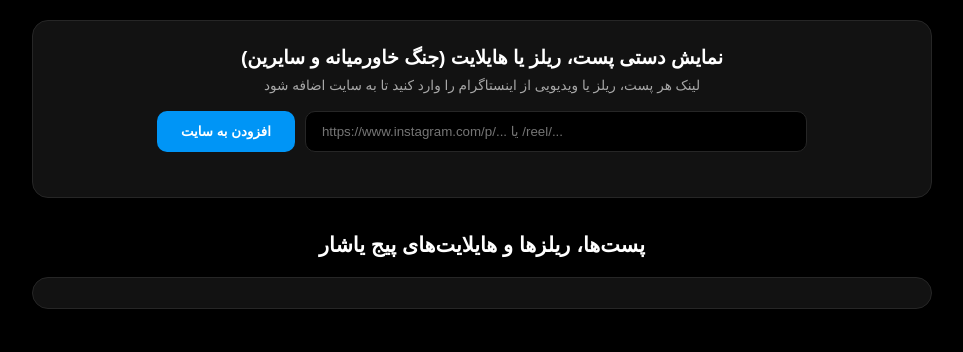
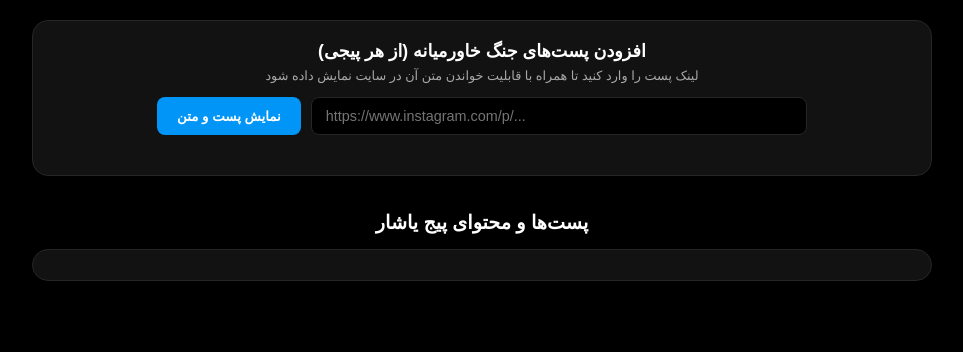
Before and after one commit to mrezasamangan-create/middle-east-news, a plain HTML site: page index.html in a window 1280 px wide. Shown: the whole page, without its empty margins (158-1121 px from the left). Drawn offline with Linux system fonts and the light colour scheme.

Commit message:
Update index.html

```diff
--- a/index.html
+++ b/index.html
@@ -3,7 +3,7 @@
 <head>
     <meta charset="UTF-8">
     <meta name="viewport" content="width=device-width, initial-scale=1.0">
-    <title>پایگاه جامع جنگ خاورمیانه و یاشار | Middle East & Yashar</title>
+    <title>پایگاه جامع جنگ خاورمیانه و یاشار | Yashar & Middle East</title>
     <style>
         :root {
             --bg-color: #000000;
@@ -16,34 +16,38 @@
         * { box-sizing: border-box; margin: 0; padding: 0; font-family: sans-serif; }
         body { background-color: var(--bg-color); color: var(--text-color); display: flex; flex-direction: column; align-items: center; padding: 20px 10px; min-height: 100vh; }
         .container { width: 100%; max-width: 900px; }
-        .downloader-card { background: var(--card-bg); border: 1px solid var(--border-color); border-radius: 16px; padding: 25px 20px; margin-bottom: 35px; text-align: center; }
-        .downloader-card h2 { font-size: 1.2rem; margin-bottom: 8px; color: #fff; }
-        .downloader-card p { font-size: 0.85rem; color: var(--text-secondary); margin-bottom: 18px; }
+
+        .admin-card { background: var(--card-bg); border: 1px solid var(--border-color); border-radius: 16px; padding: 20px; margin-bottom: 35px; text-align: center; }
+        .admin-card h2 { font-size: 1.1rem; margin-bottom: 6px; color: #fff; }
+        .admin-card p { font-size: 0.8rem; color: var(--text-secondary); margin-bottom: 14px; }
         .input-group { display: flex; gap: 10px; max-width: 650px; margin: 0 auto; }
-        .input-group input { flex: 1; padding: 12px 16px; border-radius: 10px; border: 1px solid var(--border-color); background: #000; color: #fff; direction: ltr; }
-        .input-group button { padding: 12px 24px; border-radius: 10px; border: none; background: var(--accent-color); color: white; font-weight: bold; cursor: pointer; }
-        #preview-area { margin-top: 20px; display: flex; flex-wrap: wrap; gap: 15px; justify-content: center; }
-        .embed-box { background: #000; border: 1px solid var(--border-color); border-radius: 12px; padding: 10px; }
-        .section-title { font-size: 1.3rem; text-align: center; margin-bottom: 20px; color: #fff; }
+        .input-group input { flex: 1; padding: 10px 14px; border-radius: 8px; border: 1px solid var(--border-color); background: #000; color: #fff; direction: ltr; font-size: 0.9rem; }
+        .input-group button { padding: 10px 20px; border-radius: 8px; border: none; background: var(--accent-color); color: white; font-weight: bold; cursor: pointer; }
+
+        #preview-area { margin-top: 20px; display: flex; flex-wrap: wrap; gap: 20px; justify-content: center; }
+        .embed-wrapper { background: #000; border: 1px solid var(--border-color); border-radius: 12px; padding: 12px; max-width: 340px; text-align: right; }
+        .post-caption { font-size: 0.85rem; color: var(--text-secondary); margin-top: 10px; line-height: 1.4; max-height: 100px; overflow-y: auto; padding: 5px; background: #0a0a0a; border-radius: 6px; }
+
+        .section-title { font-size: 1.2rem; text-align: center; margin-bottom: 15px; color: #fff; }
         .feed-container { width: 100%; background: var(--card-bg); border: 1px solid var(--border-color); border-radius: 16px; padding: 15px; margin-bottom: 40px; }
     </style>
 </head>
 <body>
     <div class="container">
-        <!-- بخش نمایش دستی ویدیوها و پست‌های مربوط به جنگ خاورمیانه یا سایر کانال‌ها -->
-        <div class="downloader-card">
-            <h2>نمایش دستی پست، ریلز یا هایلایت (جنگ خاورمیانه و سایرین)</h2>
-            <p>لینک هر پست، ریلز یا ویدیویی از اینستاگرام را وارد کنید تا به سایت اضافه شود</p>
+        <!-- بخش اضافه کردن اخبار جنگ خاورمیانه از هر پیجی به همراه متن/کپشن -->
+        <div class="admin-card">
+            <h2>افزودن پست‌های جنگ خاورمیانه (از هر پیجی)</h2>
+            <p>لینک پست را وارد کنید تا همراه با قابلیت خواندن متن آن در سایت نمایش داده شود</p>
             <div class="input-group">
-                <input type="text" id="insta-link" placeholder="https://www.instagram.com/p/... یا /reel/...">
-                <button onclick="displayMedia()">افزودن به سایت</button>
+                <input type="text" id="insta-link" placeholder="https://www.instagram.com/p/...">
+                <button onclick="displayMedia()">نمایش پست و متن</button>
             </div>
             <div id="preview-area"></div>
         </div>
 
-        <h2 class="section-title">پست‌ها، ریلزها و هایلایت‌های پیج یاشار</h2>
+        <h2 class="section-title">پست‌ها و محتوای پیج یاشار</h2>
 
-        <!-- بخش فید خودکار اینستاگرام (یاشار) -->
+        <!-- بخش فید خودکار اینستاگرام یاشار -->
         <div class="feed-container">
             <script src="https://elfsightcdn.com/platform.js" async></script>
             <div class="elfsight-app-582989a3-bd09-434e-8a13-7d10ee950258" data-elfsight-app-lazy></div>
@@ -60,10 +64,13 @@
             if (!cleanUrl.endsWith('/')) cleanUrl += '/';
             cleanUrl += 'embed';
 
-            const box = document.createElement('div');
-            box.className = 'embed-box';
-            box.innerHTML = `<iframe src="${cleanUrl}" width="320" height="420" frameborder="0" scrolling="no" allowtransparency="true"></iframe>`;
-            preview.appendChild(box);
+            const wrapper = document.createElement('div');
+            wrapper.className = 'embed-wrapper';
+            wrapper.innerHTML = `
+                <iframe src="${cleanUrl}" width="320" height="400" frameborder="0" scrolling="no" allowtransparency="true"></iframe>
+                <div class="post-caption">برای خواندن کامل جزئیات و متن این پست خبری، می‌توانید روی خود پست یا آیکون اینستاگرام در گوشه آن کلیک کنید.</div>
+            `;
+            preview.appendChild(wrapper);
             document.getElementById('insta-link').value = '';
         }
     </script>
```
